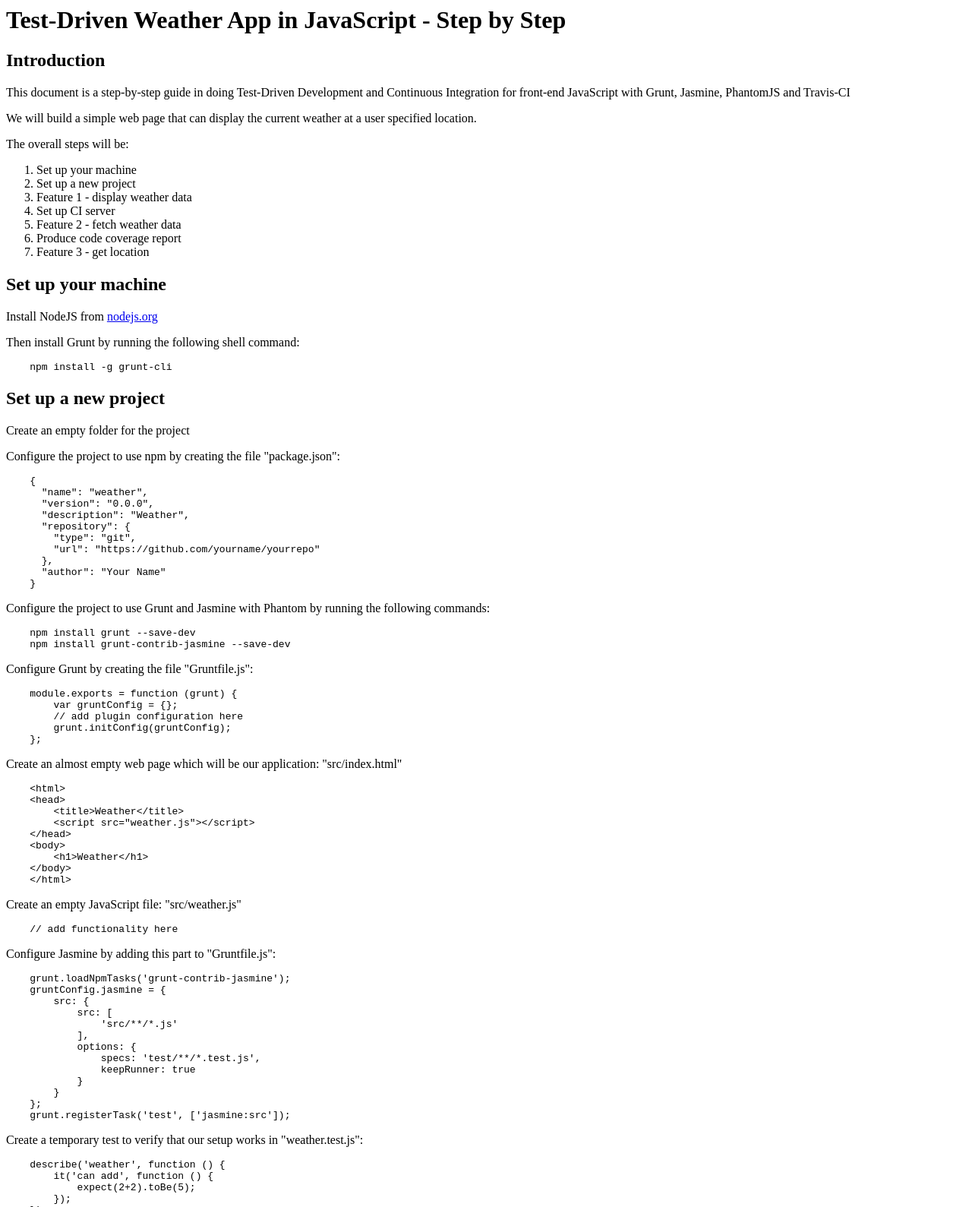
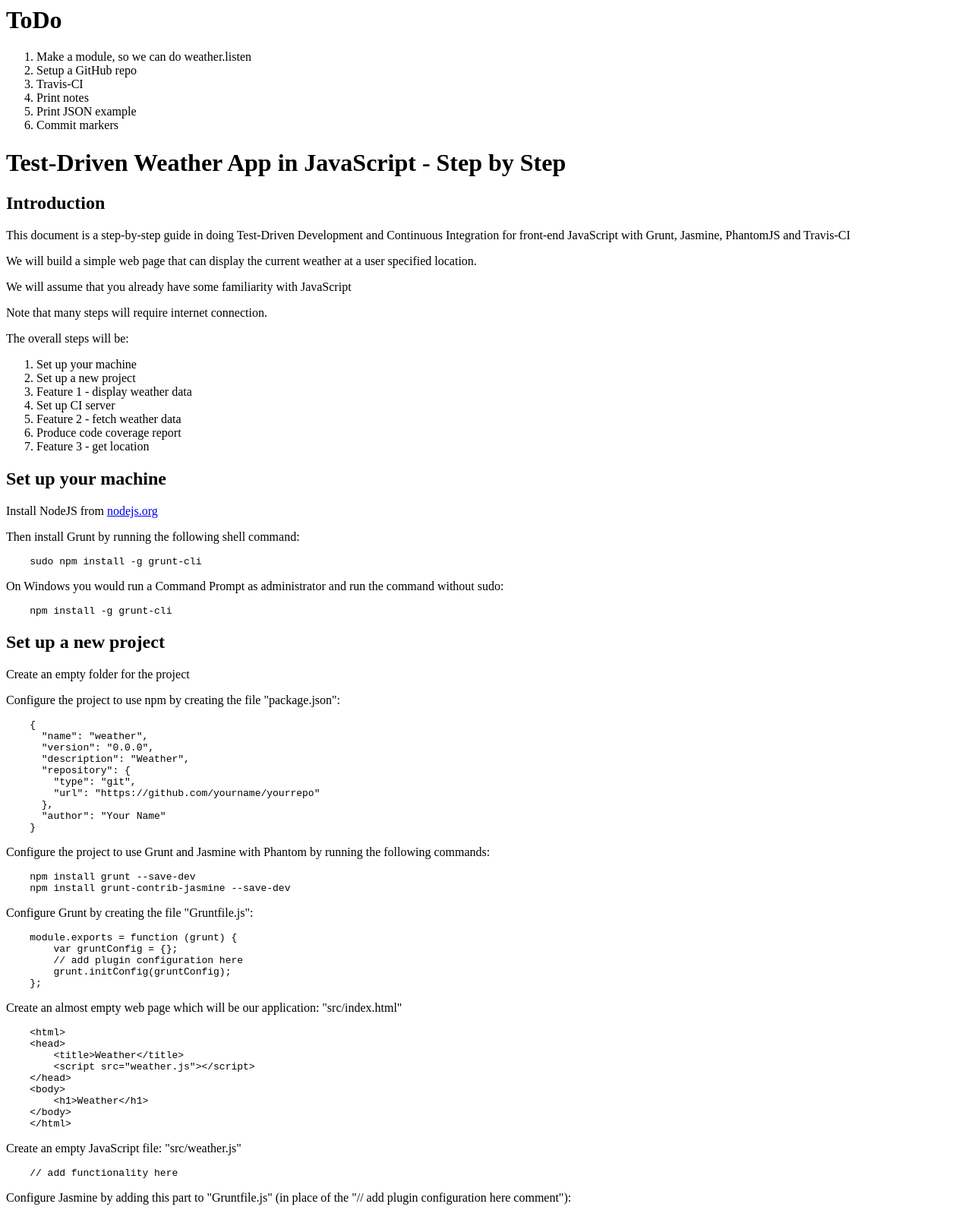
Before and after one commit to larsthorup/weather-tddjs, a website: page steps.html in a window 1280 px wide. Shown: the top 1589 px of the page at 76% size. Drawn offline with Linux system fonts and the light colour scheme.

Commit message:
feedback from rob

```diff
--- a/steps.html
+++ b/steps.html
@@ -1,11 +1,27 @@
 <html>
 <body>
+
+
+<h1>ToDo</h1>
+
+<ol>
+    <li>Make a module, so we can do weather.listen</li>
+    <li>Setup a GitHub repo</li>
+    <li>Travis-CI</li>
+    <li>Print notes</li>
+    <li>Print JSON example</li>
+    <li>Commit markers</li>
+</ol>
 
 <h1>Test-Driven Weather App in JavaScript - Step by Step</h1>
 
 <h2>Introduction</h2>
 <p>This document is a step-by-step guide in doing Test-Driven Development and Continuous Integration for front-end JavaScript with Grunt, Jasmine, PhantomJS and Travis-CI</p>
 <p>We will build a simple web page that can display the current weather at a user specified location.</p>
+<p>We will assume that you already have some familiarity with JavaScript</p>
+
+<p>Note that many steps will require internet connection.</p>
+
 <p>The overall steps will be:</p>
 <ol>
     <li>Set up your machine</li>
@@ -19,8 +35,12 @@
 
 
 <h2>Set up your machine</h2>
-<p>Install NodeJS from <a href="nodejs.org">nodejs.org</a></p>
+<p>Install NodeJS from <a href="http://nodejs.org">nodejs.org</a></p>
 <p>Then install Grunt by running the following shell command:</p>
+<pre>
+    sudo npm install -g grunt-cli
+</pre>
+<p>On Windows you would run a Command Prompt as administrator and run the command without sudo:</p>
 <pre>
     npm install -g grunt-cli
 </pre>
@@ -70,7 +90,7 @@
 <pre>
     // add functionality here
 </pre>
-<p>Configure Jasmine by adding this part to "Gruntfile.js":</p>
+<p>Configure Jasmine by adding this part to "Gruntfile.js" (in place of the "// add plugin configuration here comment"):</p>
 <pre>
     grunt.loadNpmTasks('grunt-contrib-jasmine');
     gruntConfig.jasmine = {
@@ -138,13 +158,20 @@
         'src/lib/**/*.js',
     ]
 </pre>
+<p>To make sure we don't include jQuery twice, we must modify the src property of the jasmine configuration to exclude all libs, also in "gruntfile.js":</p>
+<pre>
+    src: [
+        'src/**/*.js',
+        '!src/lib/*.js',
+    ],
+</pre>
 <p>Now we need to write the code to make the test pass. We can add this to "weather.js":</p>
 <pre>
     function render(context, data) {
         $('&lt;p>&lt;/p>').appendTo(context).text(data.text);
     }
 </pre>
-<p>To make our demo page show this feature, we first need to include jQuery in "index.html":</p>
+<p>To make our demo page show this feature, we first need to reference jQuery in "index.html" above the weather.js reference:</p>
 <pre>
     &lt;script src="lib/jquery-2.1.0.js">&lt;/script>
 </pre>
@@ -220,7 +247,7 @@
 <pre>
     npm install grunt-template-jasmine-istanbul --save-dev
 </pre>
-<p>Then we need to configure the plugin in "Gruntfile.js", by adding:</p>
+<p>Then we need to configure the plugin in "Gruntfile.js", by adding this part after the jasmine configuration:</p>
 <pre>
     gruntConfig.jasmine.istanbul = {
         src: gruntConfig.jasmine.src.src,
@@ -239,13 +266,6 @@
         }
     };
     grunt.registerTask('cover', ['jasmine:istanbul']);
-</pre>
-<p>To make sure we don't include all the jQuery source code in the code coverage calculation, we must modify the src property of the jasmine configuration, also in "gruntfile.js":</p>
-<pre>
-    src: [
-        'src/**/*.js',
-        '!src/lib/*.js',
-    ],
 </pre>
 <p>You can now produce a code coverage report by running:</p>
 <pre>
@@ -272,7 +292,7 @@
     expect(fetch).toHaveBeenCalledWith('San Francisco');
     expect(render).toHaveBeenCalledWith(context, { text: 'foggy' });
 </pre>
-<p>The trigger of this will be that the user has changed an input value:</p>
+<p>The trigger of this will be that the user has changed an input value, so let's add this to the "when"-part:</p>
 <pre>
     listen(context);
     city.val('San Francisco');
@@ -284,7 +304,7 @@
     var city = context.find('#city');
 </pre>
 <p>This is a unit test, so we don't actually want to invoke the fetch() and render() methods. Instead we use Jasmine to mock these methods, which also allows us to spy on them in the "then"-part.</p>
-<p>Note that mocking promises (then-ables) are not built into Jasmine, so we have to write a bit of boilerplate for that ourselves:</p>
+<p>Note that mocking promises (then-ables) are not built into Jasmine, so we have to write a bit of boilerplate for that ourselves in the "given"-section:</p>
 <pre>
     spyOn(window, 'fetch').and.returnValue({
         then: function(callback) {
```
